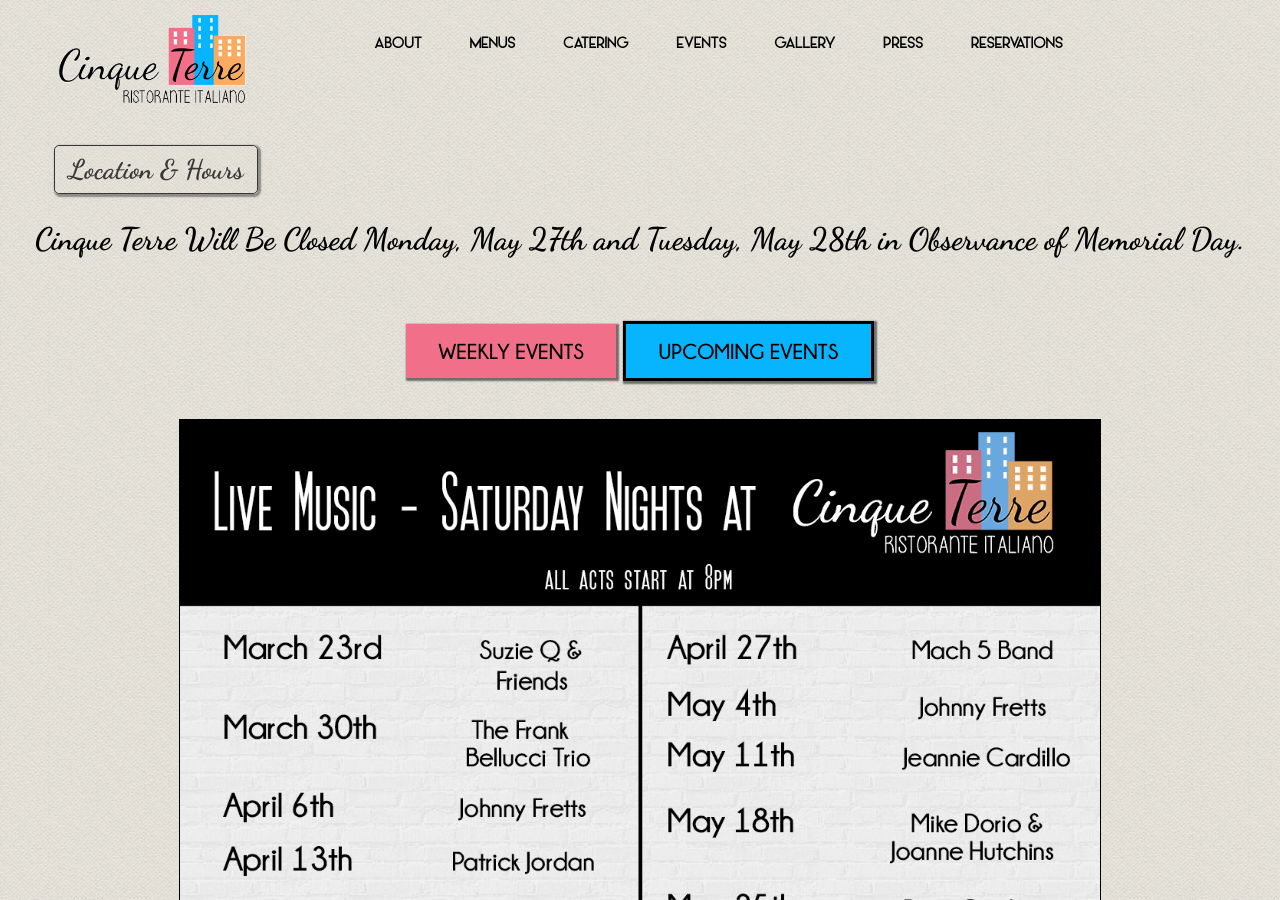
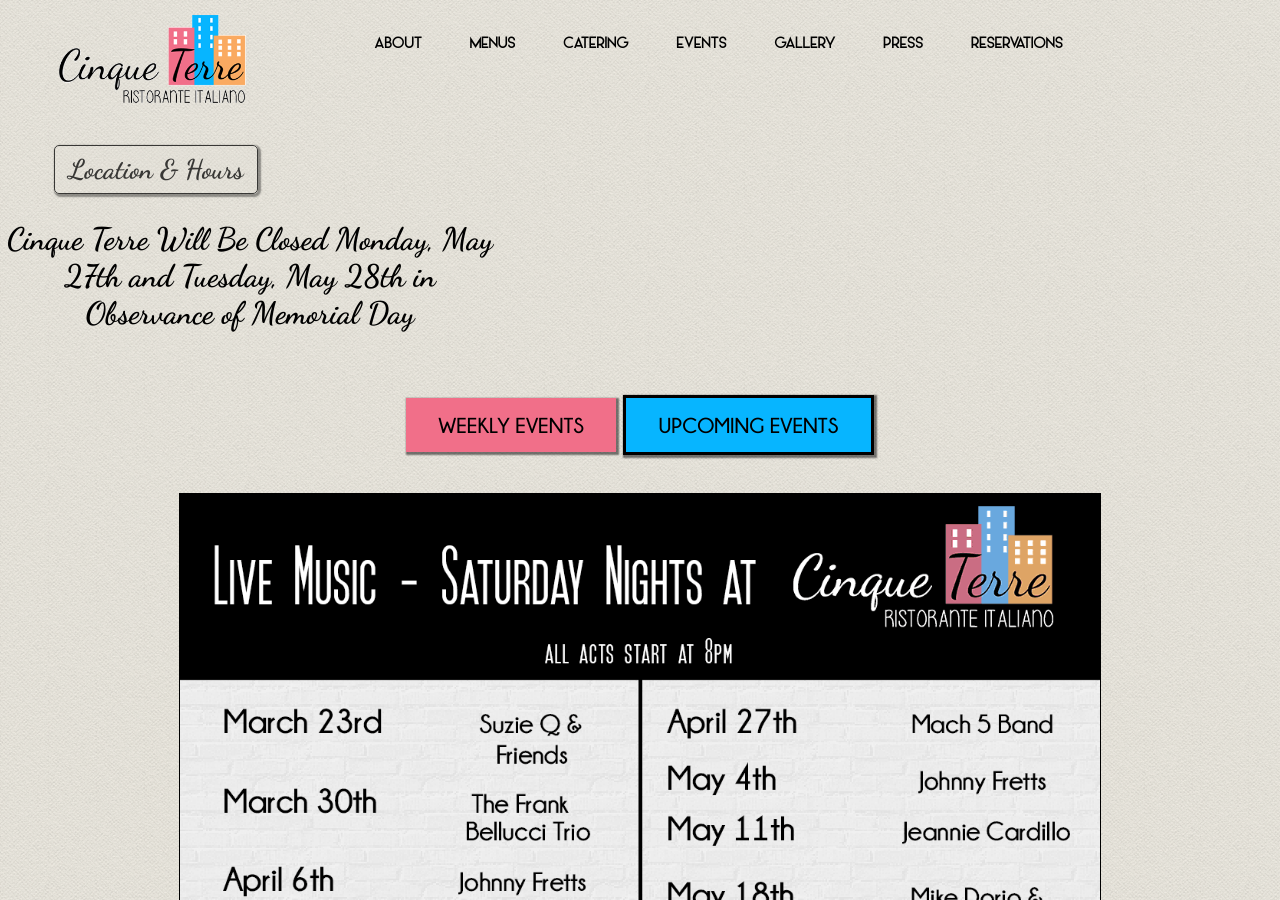
Before and after one commit to cinqueterreli/cinqueterre.github.io, a Jekyll site: the page built from upcoming-events.html, in a window 1280 px wide and 900 px high. Built offline with Jekyll 4.4.1, drawn with Linux system fonts in a browser that asks for light colours; nearby versions of some CDN libraries.

Commit message:
weeeeeeu

```diff
--- a/_includes/event-links.html
+++ b/_includes/event-links.html
@@ -1,6 +1,6 @@
  <div style="margin: 0 auto 3.5em auto; text-align: center;">
 <!-- <img src="images/mothersday.gif" style="max-width:900px; border: 2px solid black; border-radius:5px;"> -->
-<h2>Cinque Terre Will Be Closed Monday, May 27th and Tuesday, May 28th in Observance of Memorial Day. <!-- <a href="/mothersday.pdf" target="_blank" style="color:#07B5FF;">here</a>--></h2>
+<h2 style="max-width:500px;">Cinque Terre Will Be Closed Monday, May 27th and Tuesday, May 28th in Observance of Memorial Day <!-- <a href="/mothersday.pdf" target="_blank" style="color:#07B5FF;">here</a>--></h2>
 </div>
 
 <ul class="menu-links" id="loadspot">
```
